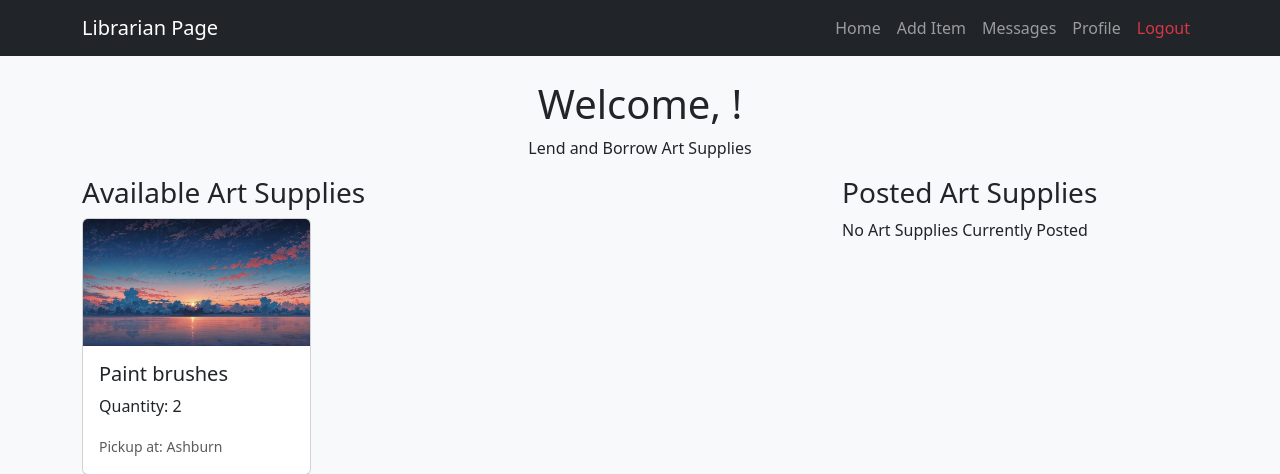
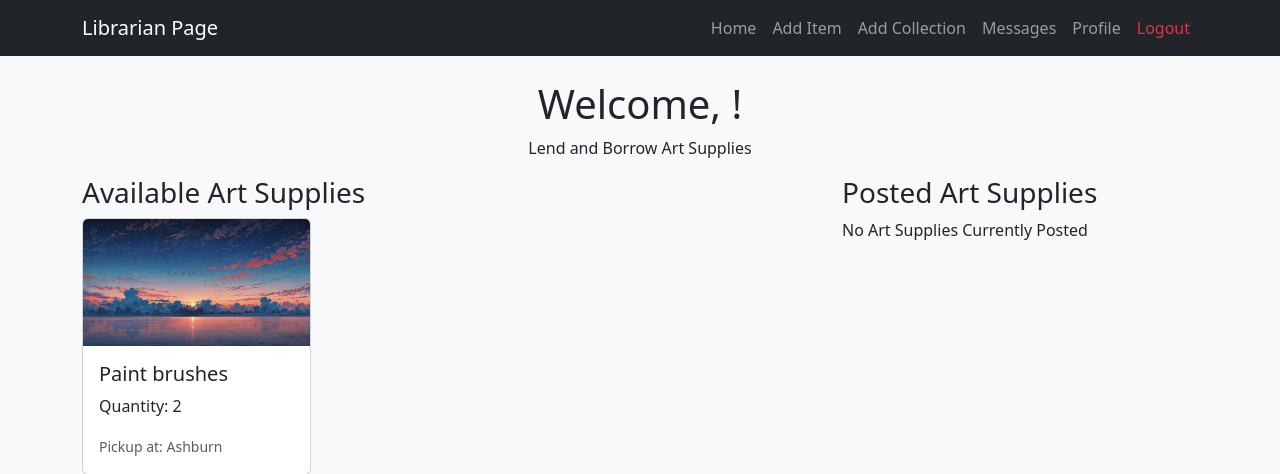
Before and after one commit to afiap333/art-library-afia, a Django app: page /librarian_dashboard/ in a window 1280 px wide. Shown: the top 474 px of the page. Run offline with Django 5.2, Linux system fonts and the light colour scheme; a user stored in the database is signed in; data comes from the database, SQL or seed files in the repository; both versions use the stored data as it was after the commit; some libraries are stand-ins or nearby versions.

Commit message:
updated collection submission form

```diff
--- a/artlibrary/forms.py
+++ b/artlibrary/forms.py
@@ -20,9 +20,9 @@ class AddArtSupplyForm(forms.ModelForm):
 class AddCollectionForm(forms.ModelForm):
     class Meta:
         model = Collection
-        fields = ['title','description','is_public']
+        fields = ['title', 'description', 'is_public']
         widgets = {
             'title': forms.TextInput(attrs={'class': 'form-control'}),
-            'description': forms.NumberInput(attrs={'class': 'form-control'}),
+            'description': forms.Textarea(attrs={'class': 'form-control', 'rows': 3}),
             'is_public': forms.CheckboxInput(attrs={'class': 'form-check-input'}),
         }
--- a/artlibrary/models.py
+++ b/artlibrary/models.py
@@ -26,6 +26,8 @@ class Collection(models.Model):
     num_items=models.PositiveIntegerField(default=0)
     is_public=models.BooleanField(default=True)
     users=models.ManyToManyField(CustomUser,blank=True,related_name='collections')
+    def __str__(self):
+        return self.title
 
 
 class ArtSupply(models.Model):
--- a/artlibrary/templates/artlibrary/librarian.html
+++ b/artlibrary/templates/artlibrary/librarian.html
@@ -39,6 +39,7 @@
                 <ul class="navbar-nav ms-auto">
                     <li class="nav-item"><a class="nav-link" href="#">Home</a></li>
                     <li class="nav-item"><a class="nav-link" href="#" data-bs-toggle="modal" data-bs-target="#addItemModal">Add Item</a></li>
+                    <li class="nav-item"><a class="nav-link" href="#" data-bs-toggle="modal" data-bs-target="#addCollectionModal">Add Collection</a></li>
                     <li class="nav-item"><a class="nav-link" href="#">Messages</a></li>
                     <li class="nav-item"><a class="nav-link" href="{% url 'profile' %}">Profile</a></li>
                     <li class="nav-item"><a class="nav-link text-danger" href="#">Logout</a></li>
@@ -103,6 +104,23 @@
             </div>
         </div>
     </div>
+    <div class="modal fade" id="addCollectionModal" tabindex="-1" aria-labelledby="addCollectionModalLabel" aria-hidden="true">
+        <div class="modal-dialog">
+            <div class="modal-content">
+                <div class="modal-header">
+                    <h5 class="modal-title" id="addCollectionModalLabel">Add New Collection</h5>
+                    <button type="button" class="btn-close" data-bs-dismiss="modal" aria-label="Close"></button>
+                </div>
+                <div class="modal-body">
+                    <form method="POST" enctype="multipart/form-data">
+                        {% csrf_token %}
+                        {% bootstrap_form add_collection_form %}
+                        <button type="submit" name="add_collection" class="btn btn-success w-100">Add Collection</button>
+                    </form>
+                </div>
+            </div>
+        </div>
+    </div>
 </body>
 
 <!-- Footer -->
--- a/artlibrary/views.py
+++ b/artlibrary/views.py
@@ -1,9 +1,9 @@
 from django.shortcuts import render,resolve_url
 from django.http import HttpResponse
-from .models import ArtSupply, Message, CustomUser
+from .models import ArtSupply, Message, CustomUser,Collection
 from django.shortcuts import redirect
 from django.contrib.auth.decorators import login_required
-from .forms import AddArtSupplyForm
+from .forms import AddArtSupplyForm,AddCollectionForm
 from django.contrib.auth import logout
 from allauth.socialaccount.models import SocialAccount
 from allauth.socialaccount.providers.google.views import GoogleOAuth2Adapter
@@ -28,22 +28,32 @@ def login_redirect(request):
     return redirect('patron_page')
 @login_required(login_url='/accounts/login/')
 def librarian_page(request):
+    add_item_form = AddArtSupplyForm()
+    add_collection_form = AddCollectionForm()
     if request.method == "POST":
-        add_item_form = AddArtSupplyForm(request.POST, request.FILES)
-        if add_item_form.is_valid():
-            artSupply=add_item_form.save(commit=False)
-            artSupply.added_by=request.user
-            artSupply.save()
-            return redirect('librarian_page')
-    else:
-        add_item_form = AddArtSupplyForm()
+        if "add_item" in request.POST:
+            add_item_form = AddArtSupplyForm(request.POST, request.FILES)
+            if add_item_form.is_valid():
+                artSupply = add_item_form.save(commit=False)
+                artSupply.added_by = request.user
+                artSupply.save()
+                return redirect('librarian_page')
+        if "add_collection" in request.POST:
+            add_collection_form = AddCollectionForm(request.POST, request.FILES)
+            if add_collection_form.is_valid():
+                collection = add_collection_form.save(commit=False)
+                collection.added_by = request.user
+                collection.save()
+                return redirect('librarian_page')
     available_items = ArtSupply.objects.all()
     messages = Message.objects.filter(recipient=request.user)
     context = {
         'add_item_form': add_item_form,
+        'add_collection_form':add_collection_form,
         'available_items': available_items,
         'messages': messages,
     }
+    collections = Collection.objects.all()
     return render(request, 'artlibrary/librarian.html', context)
 
 def anonymous_page(request):
```
Also changed, not shown: db.sqlite3.
